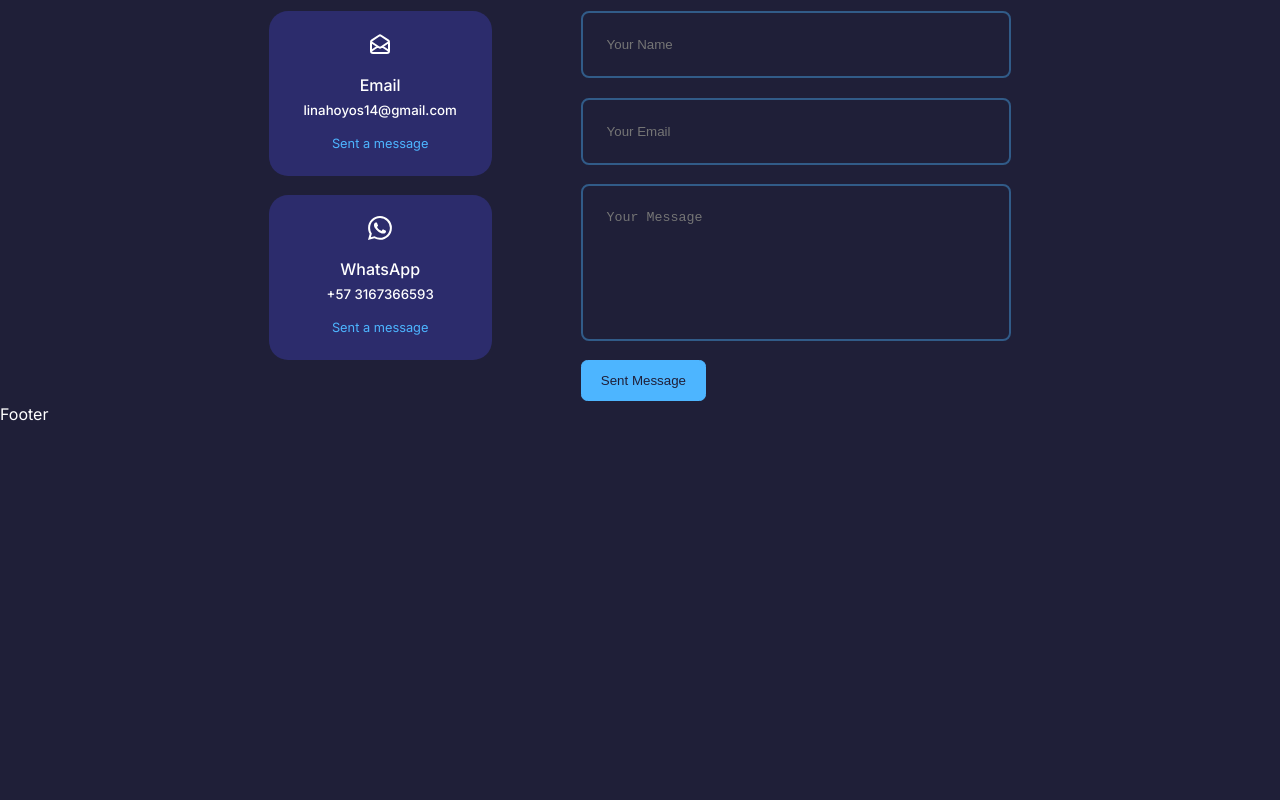
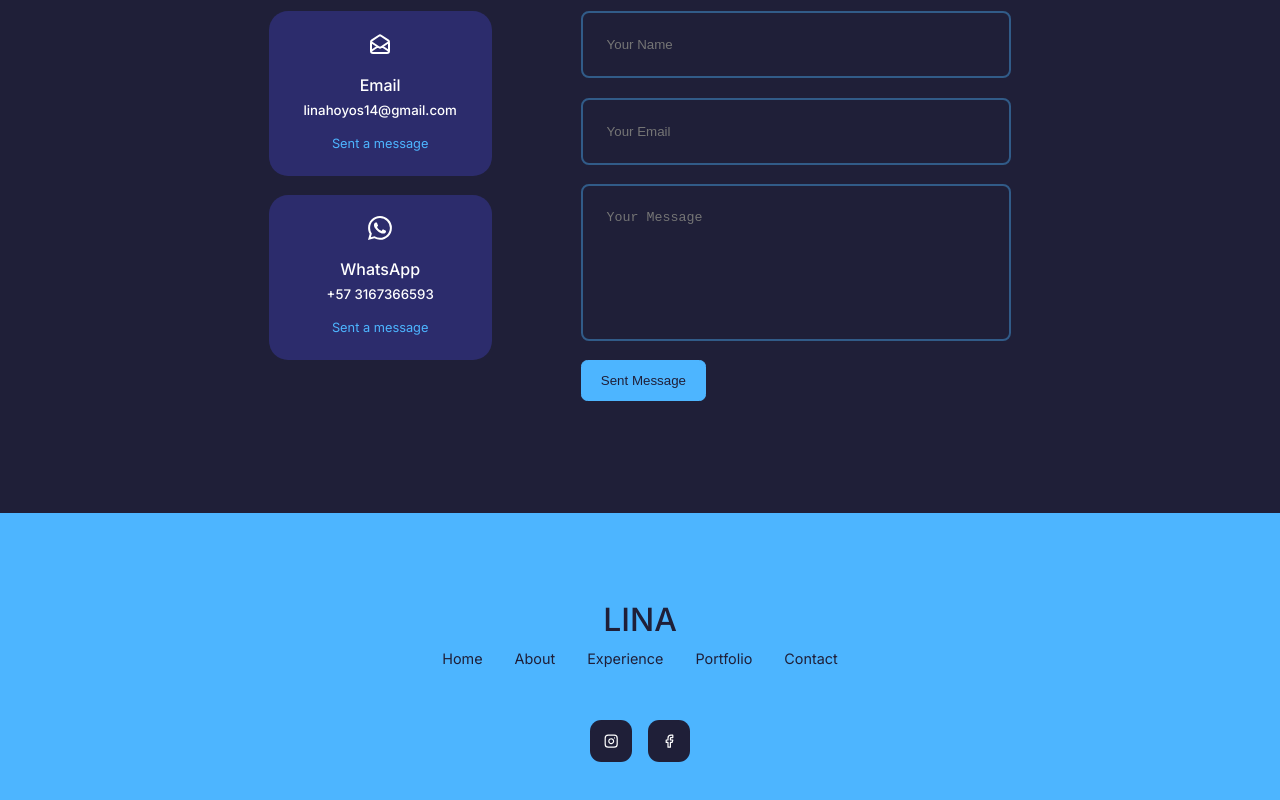
Before and after one commit to Haru-777/Local, a React (Create React App) app: page / in a window 1280 px wide. Shown: the part 3091-3891 px from the top of the page. Before the commit the page ends 3519 px from the top, so only its background shows below. Built offline with nearby package versions, Linux system fonts and the light colour scheme.

Commit message:
Feat:finish}

```diff
--- a/src/components/footer/Footer.jsx
+++ b/src/components/footer/Footer.jsx
@@ -1,9 +1,27 @@
 import React from 'react'
 import './footer.css'
+import {FiInstagram} from 'react-icons/fi'
+import {FiFacebook} from 'react-icons/fi'
 
 const Footer = () => {
   return (
-    <div>Footer</div>
+    <footer>
+      <a href="#" className='footer__logo'>LINA</a>
+
+      <ul className='permalinks'>
+        <li><a href='#'>Home</a></li>
+        <li><a href='#about'>About</a></li>
+        <li><a href='#experience'>Experience</a></li>
+        <li><a href='#portfolio'>Portfolio</a></li>
+        <li><a href='#contact'>Contact</a></li>
+      </ul>
+
+      <div className="footer__socials">
+        <a href=""><FiInstagram/></a>
+        <a href=""><FiFacebook/></a>
+      </div>
+
+    </footer>
   )
 }
 
--- a/src/components/footer/footer.css
+++ b/src/components/footer/footer.css
@@ -0,0 +1,59 @@
+footer {
+    background: var(--color-primary);
+    padding: 3rem 0;
+    text-align: center;
+    font-size: 0.9rem;
+    margin-top: 7rem;
+}
+
+footer a{
+    color: var(--color-bg);
+}
+
+.footer__logo{
+    font-size: 2rem;
+    font-weight: 500;
+    margin-top: 2rem;
+    display: inline-block;
+}
+
+.permalinks{
+    display: flex;
+    flex-wrap: wrap;
+    justify-content: center;
+    gap: 2rem;
+    margin: 0 auto 3rem;
+}
+
+.footer__socials{
+    display: flex;
+    justify-content: center;
+    gap: 1rem;
+    margin-bottom: 4rem;
+}
+
+.footer__socials a{
+    background: var(--color-bg);
+    color: var(--color-white);
+    padding: 0.8rem;
+    border-radius: 0.7rem;
+    display: flex;
+    border: 1px solid transparent;
+}
+
+.footer__socials:hover {
+    background: transparent;
+    color: var(--color-bg);
+    border-color: var(--color-bg);
+}
+
+@media screen and(max-width:600px) {
+    .permalinks{
+        flex-direction: column;
+        gap: 1.5rem;
+    }
+    .footer__socials{
+        margin-bottom: 2.6rem;
+    }
+
+}
```
